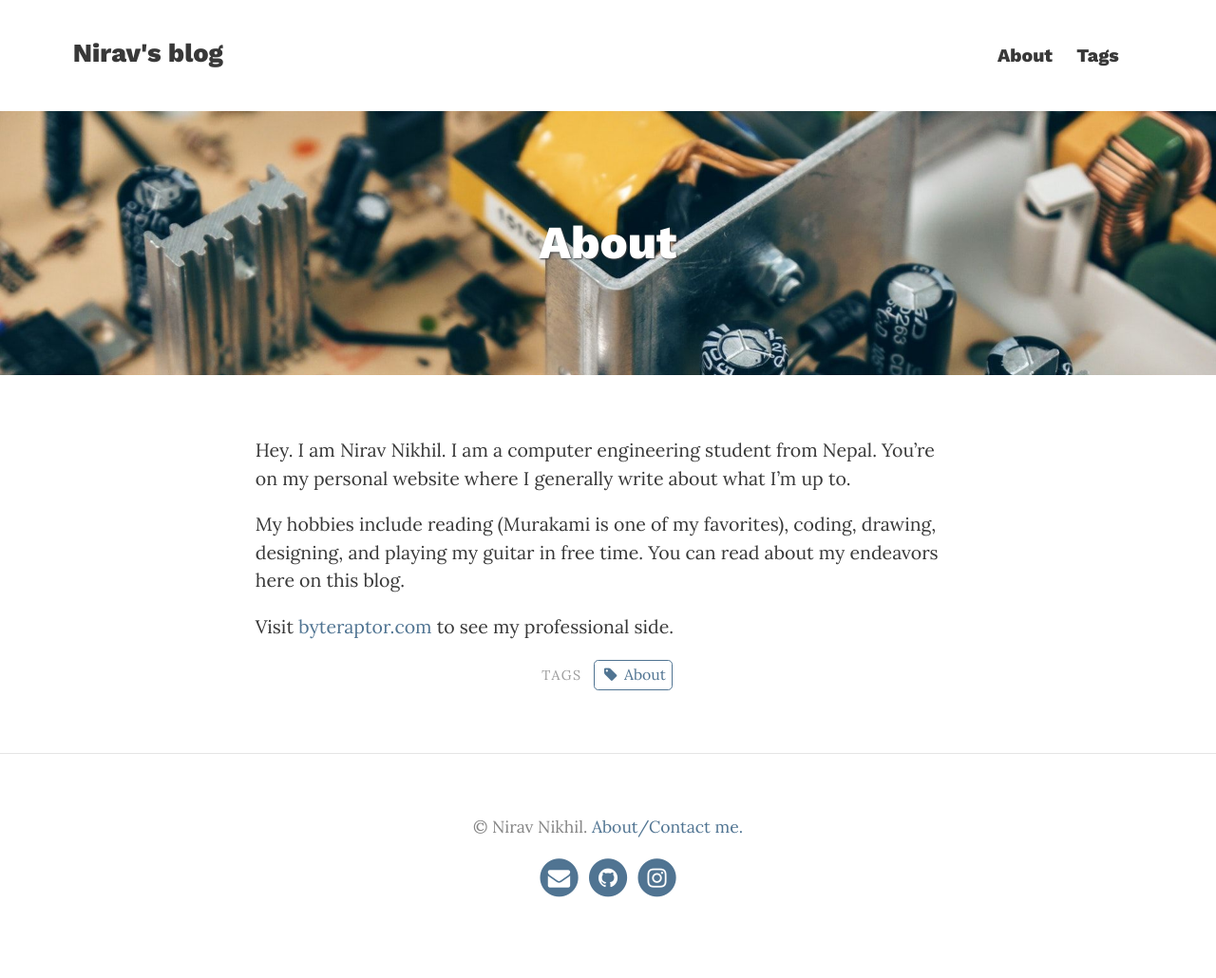
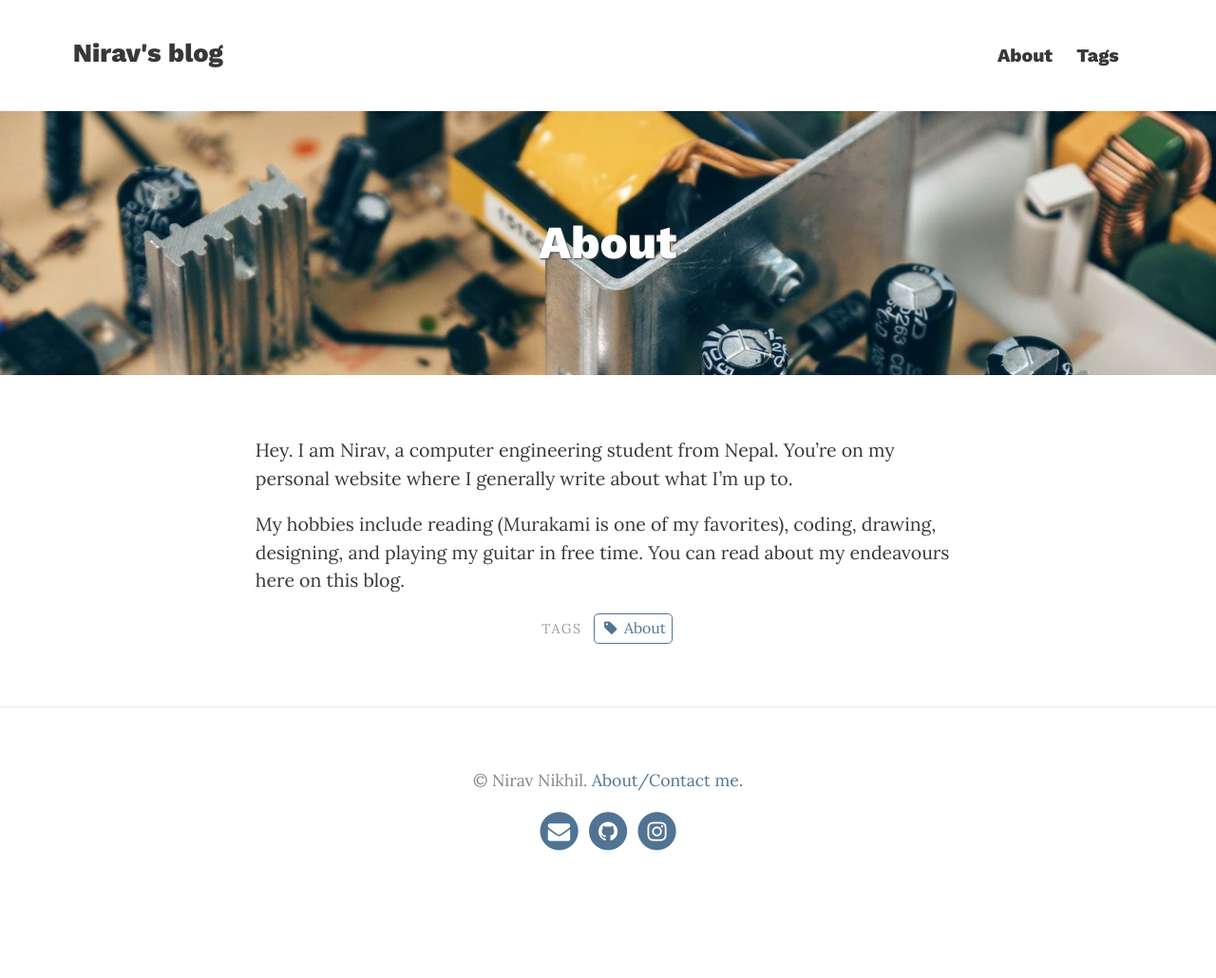
Before and after one commit to niravcodes/niravcodes.github.io, a Jekyll site: the page built from pages/about.md, in a window 1280 px wide. Shown: the whole page at 95% size. Built offline with Jekyll 4.4.1, drawn with Linux system fonts in a browser that asks for light colours; after the commit the page ends 981 px from its top, so only the background shows below that.

Commit message:
Update from Forestry.io - Updated about.md

```diff
--- a/pages/about.md
+++ b/pages/about.md
@@ -1,13 +1,12 @@
 ---
 layout: page
 title: About
-permalink: /about/
-feature-img: "assets/img/pexels/circuit.jpeg"
-tags: [About]
+permalink: "/about/"
+feature-img: assets/img/pexels/circuit.jpeg
+tags:
+- About
+
 ---
+Hey. I am Nirav, a computer engineering student from Nepal. You're on my personal website where I generally write about what I'm up to.
 
-Hey. I am Nirav Nikhil. I am a computer engineering student from Nepal. You're on my personal website where I generally write about what I'm up to.
-
-My hobbies include reading (Murakami is one of my favorites), coding, drawing, designing, and playing my guitar in free time. You can read about my endeavors here on this blog.
-
-Visit [byteraptor.com](http://byteraptor.com/) to see my professional side.
+My hobbies include reading (Murakami is one of my favorites), coding, drawing, designing, and playing my guitar in free time. You can read about my endeavours here on this blog.
```
